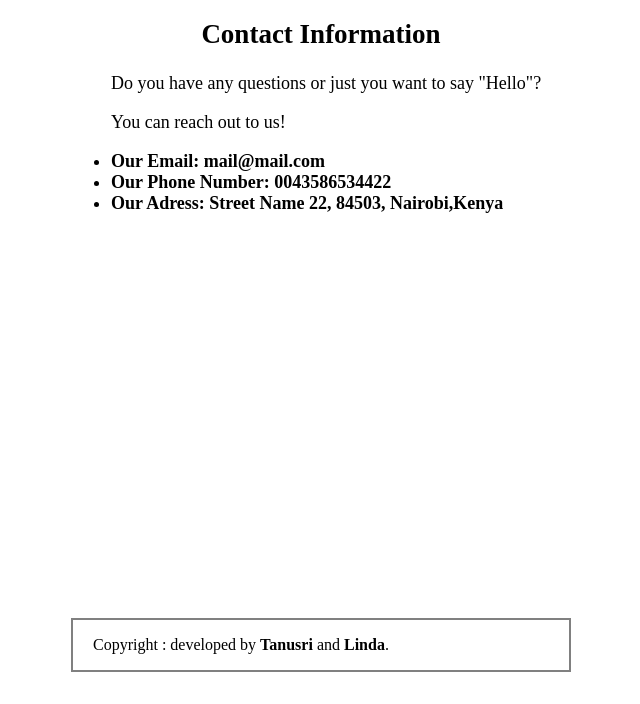
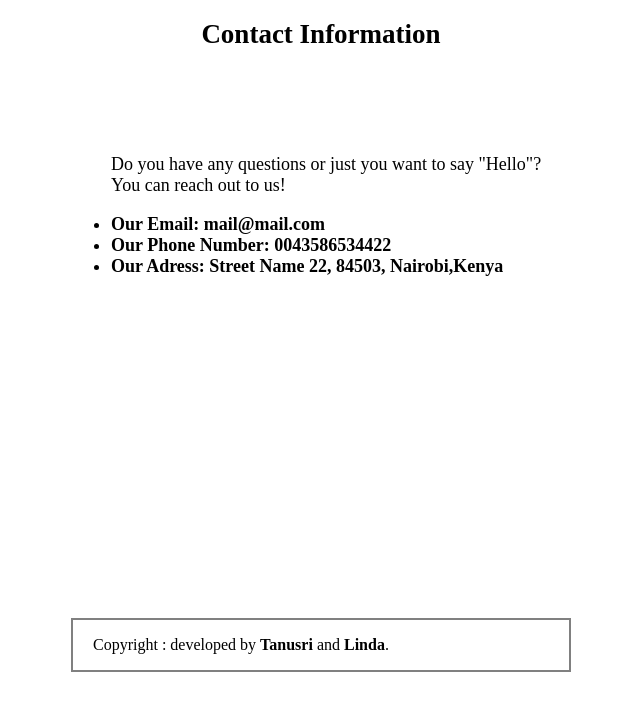
Before and after one commit to chuaindia/Awesome-Books-Linda-Tanusri, a website: page index.html in a window 1280 px wide. Both pictures are taken after a click on the item "Contact". Shown: the part 96-800 px from the top of the page, without its empty margins (319-959 px from the left). Drawn offline with Linux system fonts and the light colour scheme.

Commit message:
Add HTML file following reviewer review

```diff
--- a/index.html
+++ b/index.html
@@ -33,14 +33,14 @@
         <form id="book-form"> <br> <br>
           <input type="text" required placeholder="Title" id="title" /><br> <br>
           <input type="text" required placeholder="author" id="author" /><br> <br> <br>
-          <button id="add-button" type="submit">Add</button>
+          <button id="add-button" type="submit">Add</button> <br> <br> <br>
         </form>
       </div>
   <section class="contact-info">
-    <h1>Contact Information</h1>
+    <h1>Contact Information</h1> <br> <br> <br>
     <ul>
-    <p>Do you have any questions or just you want to say "Hello"?</p>
-    <p>You can reach out to us!</p>
+    <p>Do you have any questions or just you want to say "Hello"?
+    You can reach out to us!</p>
     <li><b>Our Email: mail@mail.com</b><br> </li>
     <li><b>Our Phone Number: 0043586534422</b><br></li>
     <li><b>Our Adress: Street Name 22, 84503, Nairobi,Kenya</b></li> <br> <br>
```
